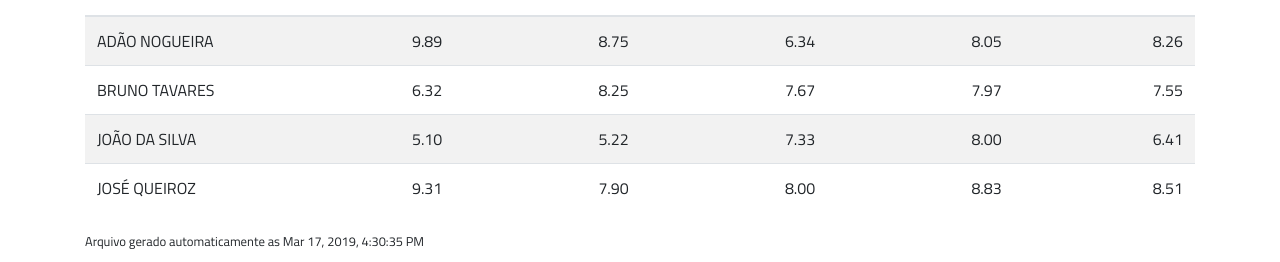
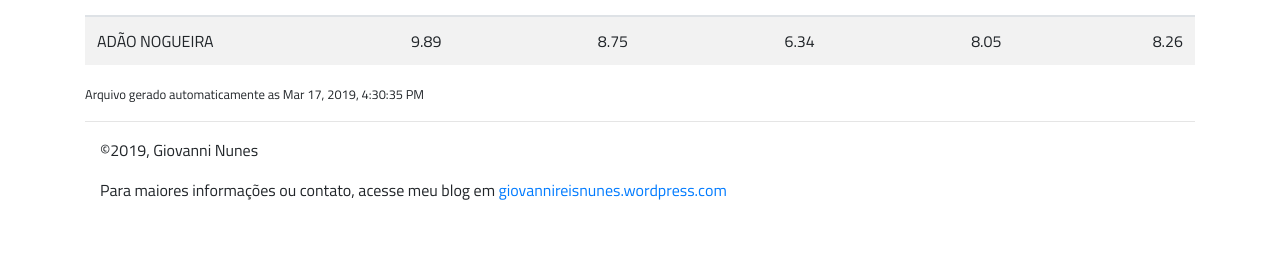
Before and after one commit to plainspooky/exemploAngular, an Angular app: page / in a window 1280 px wide. Shown: the part 395-657 px from the top of the page. Built offline with nearby package versions, Linux system fonts and the light colour scheme.

Commit message:
Adds 'grades' service with static object

```diff
--- a/src/app/grade/grade.component.ts
+++ b/src/app/grade/grade.component.ts
@@ -1,28 +1,24 @@
 import { Component, OnInit } from '@angular/core';
+import { GradesService } from './grades.service';
 
 @Component({
   selector: 'app-grade',
   templateUrl: './grade.component.html',
-  styleUrls: ['./grade.component.css']
+  providers: [ GradesService ],
+  styleUrls: ['./grade.component.css'],
 })
+
 export class GradeComponent implements OnInit {
 
   tempoAgora = Date.now()
+  bimestres = [1, 2, 3, 4]
+  alunos = []
 
-  bimestres = [1, 2, 3, 4]
-
-  // temporário
-  alunos = [
-    {nome:"Adão Nogueira", notas:[9.89, 8.75, 6.34, 8.05]},
-    {nome:"Bruno Tavares", notas:[6.32, 8.25, 7.67, 7.97]},
-    {nome:"João da Silva", notas:[5.1, 5.22, 7.33, 8]},
-    {nome: "José Queiroz", notas:[9.31, 7.9, 8, 8.832]}
-  ]
-
-  constructor() {
+  constructor(private gradesService: GradesService) {
   }
 
   ngOnInit() {
+    this.alunos = this.gradesService.getGrades()
   }
 
   getAverage(gradeList) {
--- /dev/null
+++ b/src/app/grade/grades.service.ts
@@ -0,0 +1,16 @@
+import { Injectable } from '@angular/core';
+
+@Injectable({
+  providedIn: 'root'
+})
+
+export class GradesService {
+
+  constructor() {
+  }
+
+ public getGrades () {
+   return [{nome:"Adão Nogueira",
+            notas:[9.89, 8.75, 6.34, 8.05]}]
+ }
+}
```
Also changed, not shown: 1 other file (tests, documents, lock files or other folders).
